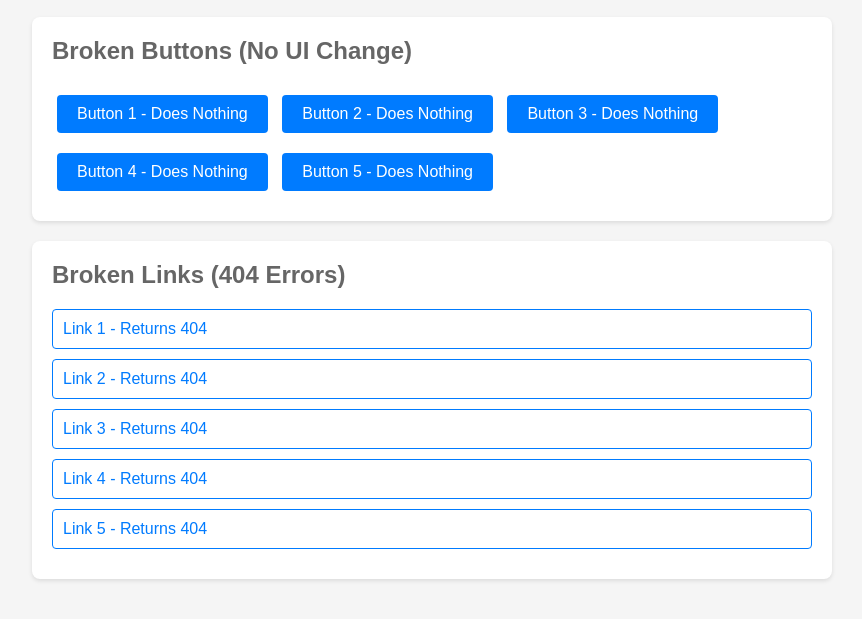
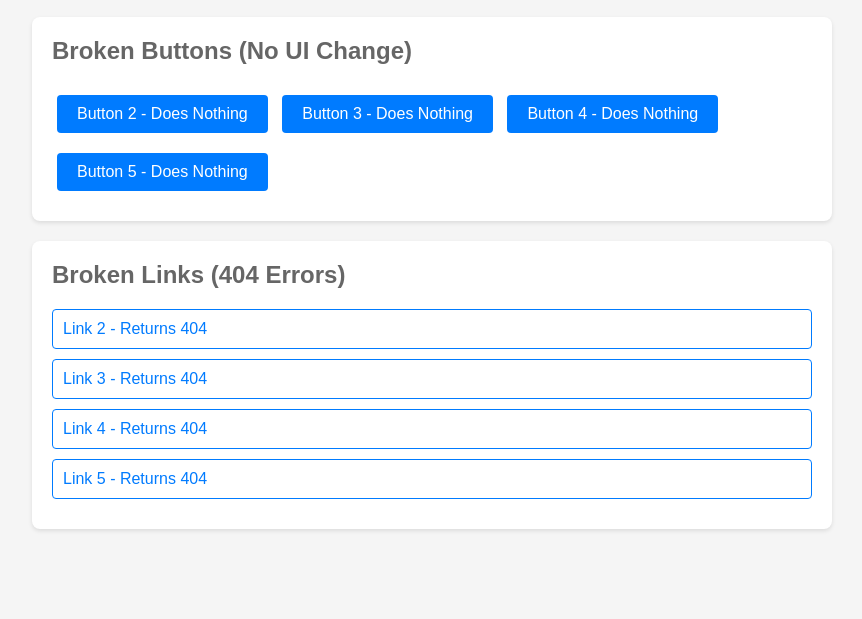
Before and after one commit to Meet-BS/learning, a website: page sample_page.html in a window 1280 px wide. Shown: the part 171-790 px from the top of the page, without its empty margins (208-1070 px from the left). Drawn offline with Linux system fonts and the light colour scheme.

Commit message:
removed link 1 and button 1

```diff
--- a/sample_page.html
+++ b/sample_page.html
@@ -61,7 +61,7 @@
 
     <div class="section">
         <h2>Broken Buttons (No UI Change)</h2>
-        <button>Button 1 - Does Nothing</button>
+        <!-- <button>Button 1 - Does Nothing</button> -->
         <button>Button 2 - Does Nothing</button>
         <button>Button 3 - Does Nothing</button>
         <button>Button 4 - Does Nothing</button>
@@ -70,7 +70,7 @@
 
     <div class="section">
         <h2>Broken Links (404 Errors)</h2>
-        <a href="/nonexistent-page-1">Link 1 - Returns 404</a>
+        <!-- <a href="/nonexistent-page-1">Link 1 - Returns 404</a> -->
         <a href="/missing-resource-2">Link 2 - Returns 404</a>
         <a href="/broken-link-3">Link 3 - Returns 404</a>
         <a href="/invalid-page-4">Link 4 - Returns 404</a>
```
